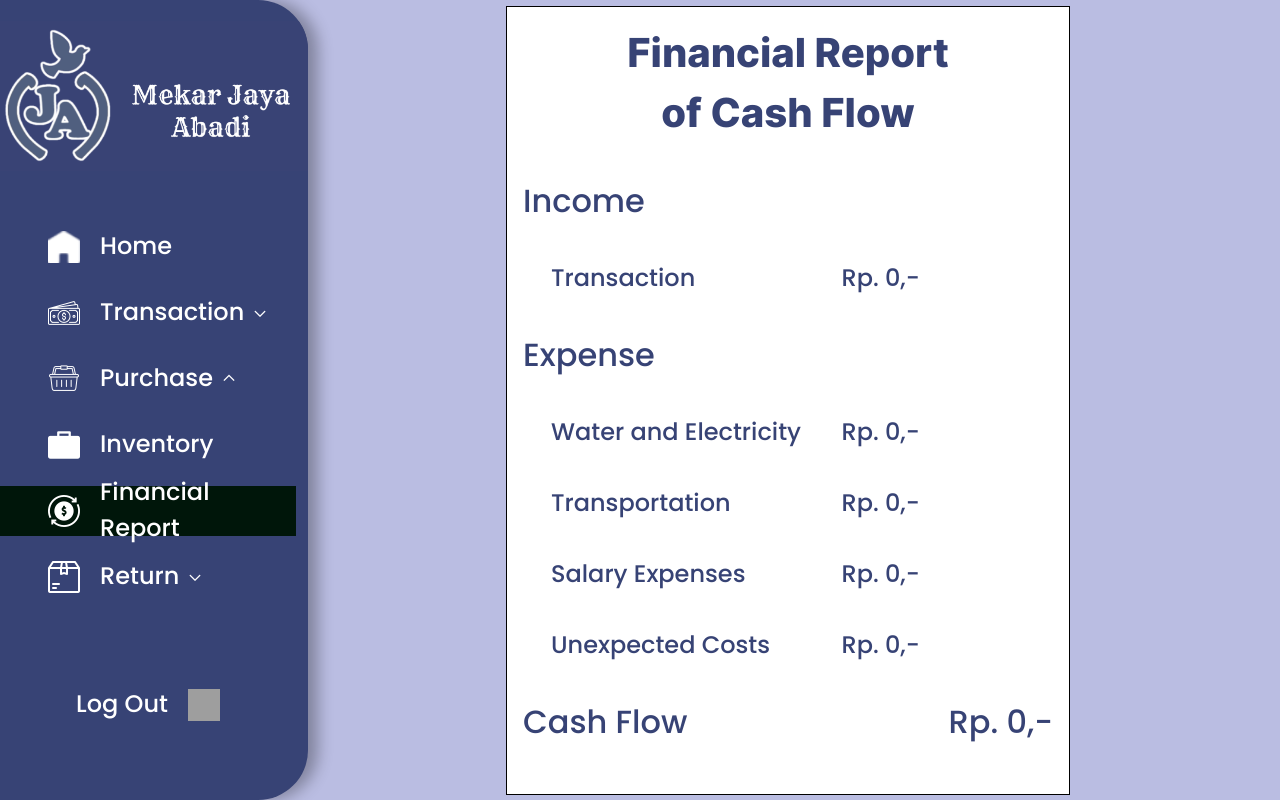
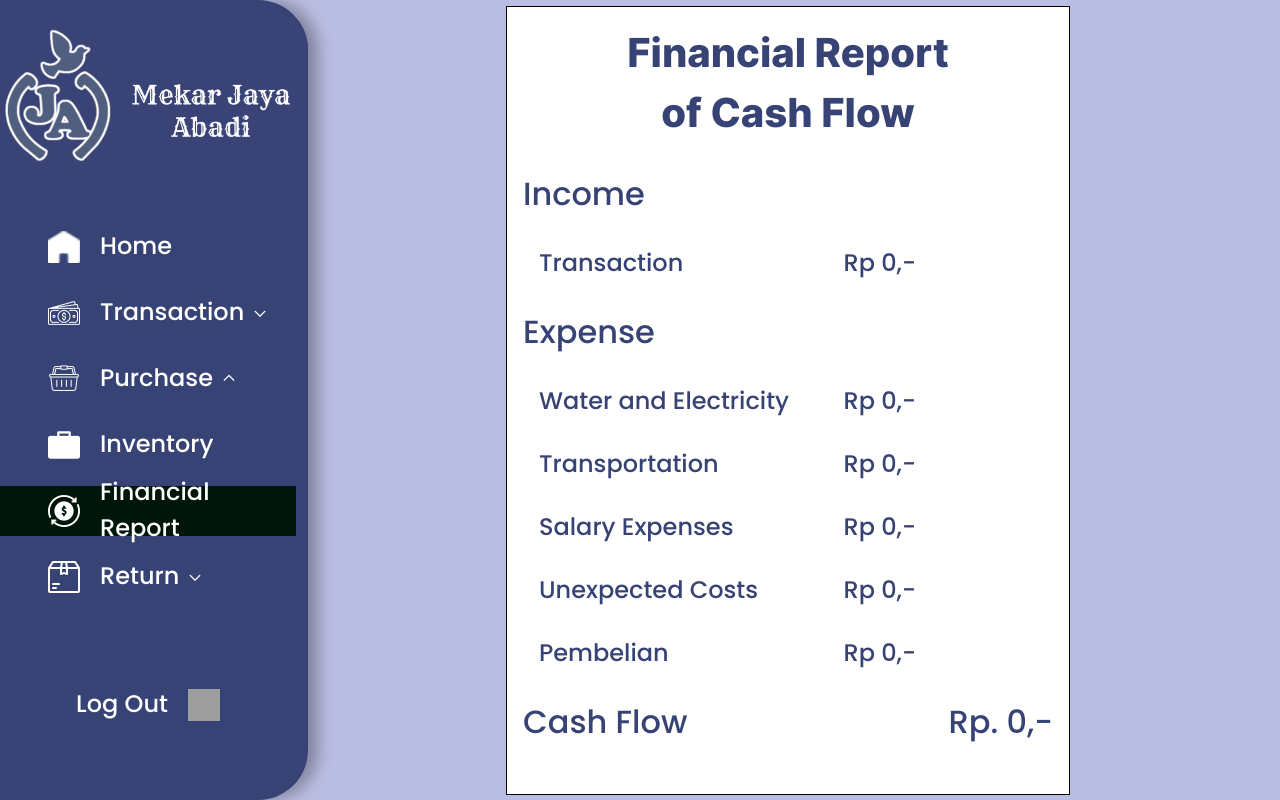
Before and after one commit to catnipconnoisseur/alp_sad, a PHP site: page /generateFinancialReport.php?bulan=1 in a window 1280 px wide. Run offline with PHP 8.4, Linux system fonts and the light colour scheme; the visitor is signed in with stand-in values (Sample User, id 1); data that the repository does not hold is empty; grey boxes are pictures that could not be loaded.

Commit message:
fix product + financial report

```diff
--- a/generateFinancialReport.php
+++ b/generateFinancialReport.php
@@ -17,11 +17,11 @@ $month = [
 ];
 
 if ($_SERVER['REQUEST_METHOD'] == 'GET') {
+    $bulan = $_GET['bulan'];
     $tahun = $_GET['tahun'];
-    $bulan = $_GET['bulan'];
 
     try {
-        $q = $pdo->prepare("SELECT SUM(Jumlah_Biaya) FROM BIAYA_OPERASIONAL WHERE Jenis_Biaya = ? AND MONTH(Tanggal_Biaya) = ? AND YEAR(Tanggal_Biaya) = ?;");
+        $q = $pdo->prepare("SELECT IFNULL(SUM(Jumlah_Biaya), 0) AS totalexpense FROM BIAYA_OPERASIONAL WHERE Jenis_Biaya = ? AND MONTH(Tanggal_Biaya) = ? AND YEAR(Tanggal_Biaya) = ?");
         $q->execute(['Listrik Air', $bulan, $tahun]);
         $waterElectricity = $q->fetchColumn();
         $q->execute(['Transportasi', $bulan, $tahun]);
@@ -32,10 +32,16 @@ if ($_SERVER['REQUEST_METHOD'] == 'GET') {
         $unexpected = $q->fetchColumn();
         $q = $pdo->prepare("SELECT IFNULL(SUM(Total_Harga_Bayar), 0) AS totaltransaksi FROM TRANSAKSI WHERE MONTH(Tanggal_Transaksi) = ? AND YEAR(Tanggal_Transaksi) = ?;");
         $q->execute([
-            date('m'),
-            date('Y'),
+            $bulan,
+            $tahun,
         ]);
         $totalTransaksi = $q->fetch()['totaltransaksi'];
+        $q = $pdo->prepare("SELECT IFNULL(SUM(Total_Harga_Beli), 0) AS totalpembelian FROM PEMBELIAN WHERE MONTH(Tanggal_Pembelian) = ? AND YEAR(Tanggal_Pembelian) = ?;");
+        $q->execute([
+            $bulan,
+            $tahun,
+        ]);
+        $totalPembelian = $q->fetchColumn();
         $q = $pdo->prepare("CALL pGenCashFlow(?, ?);");
         $q->execute([$month[$bulan], $tahun]);
         $cashFlow = $q->fetch()['totalcashflow'];
@@ -52,6 +58,7 @@ $report = [
     'salary' => $salary ?? 0,
     'unexpected' => $unexpected ?? 0,
     'cashFlow' => $cashFlow ?? 0,
+    'pembelian' => $totalPembelian ?? 0,
 ]
 
 ?>
@@ -137,26 +144,30 @@ $report = [
         <div class="bg-white px-3 pb-5 d-flex flex-column justify-content-between" style="width: 564px; height: 789px; border: 1px solid black">
             <span class="text-center mt-3" style="font-family: InterExtraBold; font-size: 40px; color: #374375;">Financial Report<br>of Cash Flow</span>
             <span class="report-segment">Income</span>
-            <span class="report-item mx-3 row d-flex align-items-center">
+            <span class="report-item mx-1 row d-flex align-items-center">
                 <span class="col-7">Transaction</span>
-                <span class="col-5">Rp. <?= number_format($report['transaction'], 0, ',', '.') ?>,-</span>
+                <span class="col-5">Rp <?= number_format($report['transaction'], 0, ',', '.') ?>,-</span>
             </span>
             <span class="report-segment">Expense</span>
-            <span class="report-item mx-3 row d-flex align-items-center">
+            <span class="report-item mx-1 row d-flex align-items-center">
                 <span class="col-7">Water and Electricity</span>
-                <span class="col-5">Rp. <?= number_format($report['waterElectricity'], 0, ',', '.') ?>,-</span>
+                <span class="col-5">Rp <?= number_format($report['waterElectricity'], 0, ',', '.') ?>,-</span>
             </span>
-            <span class="report-item mx-3 row d-flex align-items-center">
+            <span class="report-item mx-1 row d-flex align-items-center">
                 <span class="col-7">Transportation</span>
-                <span class="col-5">Rp. <?= number_format($report['transportation'], 0, ',', '.') ?>,-</span>
+                <span class="col-5">Rp <?= number_format($report['transportation'], 0, ',', '.') ?>,-</span>
             </span>
-            <span class="report-item mx-3 row d-flex align-items-center">
+            <span class="report-item mx-1 row d-flex align-items-center">
                 <span class="col-7">Salary Expenses</span>
-                <span class="col-5">Rp. <?= number_format($report['salary'], 0, ',', '.') ?>,-</span>
+                <span class="col-5">Rp <?= number_format($report['salary'], 0, ',', '.') ?>,-</span>
             </span>
-            <span class="report-item mx-3 row d-flex align-items-center">
+            <span class="report-item mx-1 row d-flex align-items-center">
                 <span class="col-7">Unexpected Costs</span>
-                <span class="col-5">Rp. <?= number_format($report['unexpected'], 0, ',', '.') ?>,-</span>
+                <span class="col-5">Rp <?= number_format($report['unexpected'], 0, ',', '.') ?>,-</span>
+            </span>
+            <span class="report-item mx-1 row d-flex align-items-center">
+                <span class="col-7">Pembelian</span>
+                <span class="col-5">Rp <?= number_format($report['pembelian'], 0, ',', '.') ?>,-</span>
             </span>
             <span class="report-segment row d-flex align-items-center">
                 <span class="col-5">Cash Flow</span>
--- a/return.php
+++ b/return.php
@@ -179,7 +179,7 @@ $returnCart = $_SESSION['return_cart'] ?? [];
         function showNotificationModal(title, message) {
             $("#modalBody img").attr('src', title === 'Success' ? './asset/checked.png' : './asset/no.png');
             $('#modalBody #status').text(title);
-            $('#modalBody .text-center').text(message);
+            $('#modalBody .text-center').html(message);
             $('#notificationModal').modal('show');
         }
 
--- a/update_return_cart.php
+++ b/update_return_cart.php
@@ -47,7 +47,7 @@ if ($_SERVER['REQUEST_METHOD'] === 'POST') {
                 $_SESSION['return_cart'] = $currentCart;
                 echo json_encode(['success' => true, 'cart' => $currentCart]);
             } else {
-                echo json_encode(['success' => false, 'message' => 'Stock limit reached']);
+                echo json_encode(['success' => false, 'message' => 'Stock limit reached<br>Stock available in inventory: ' . $stockAvailable]);
             }
             break;
 
```
Also changed, not shown: transaction.php (+13 -5 lines), update_cart.php (+12 -3 lines).
